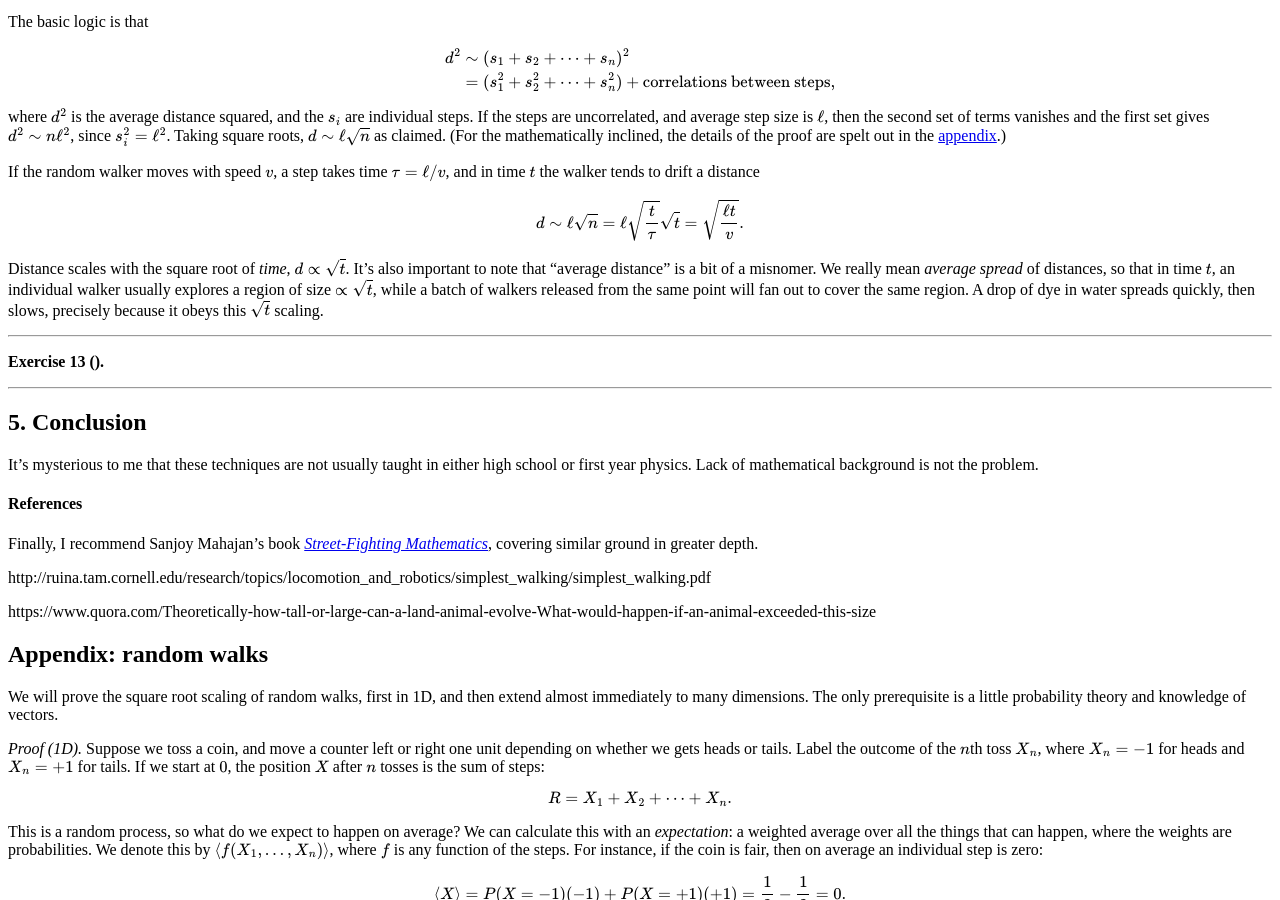
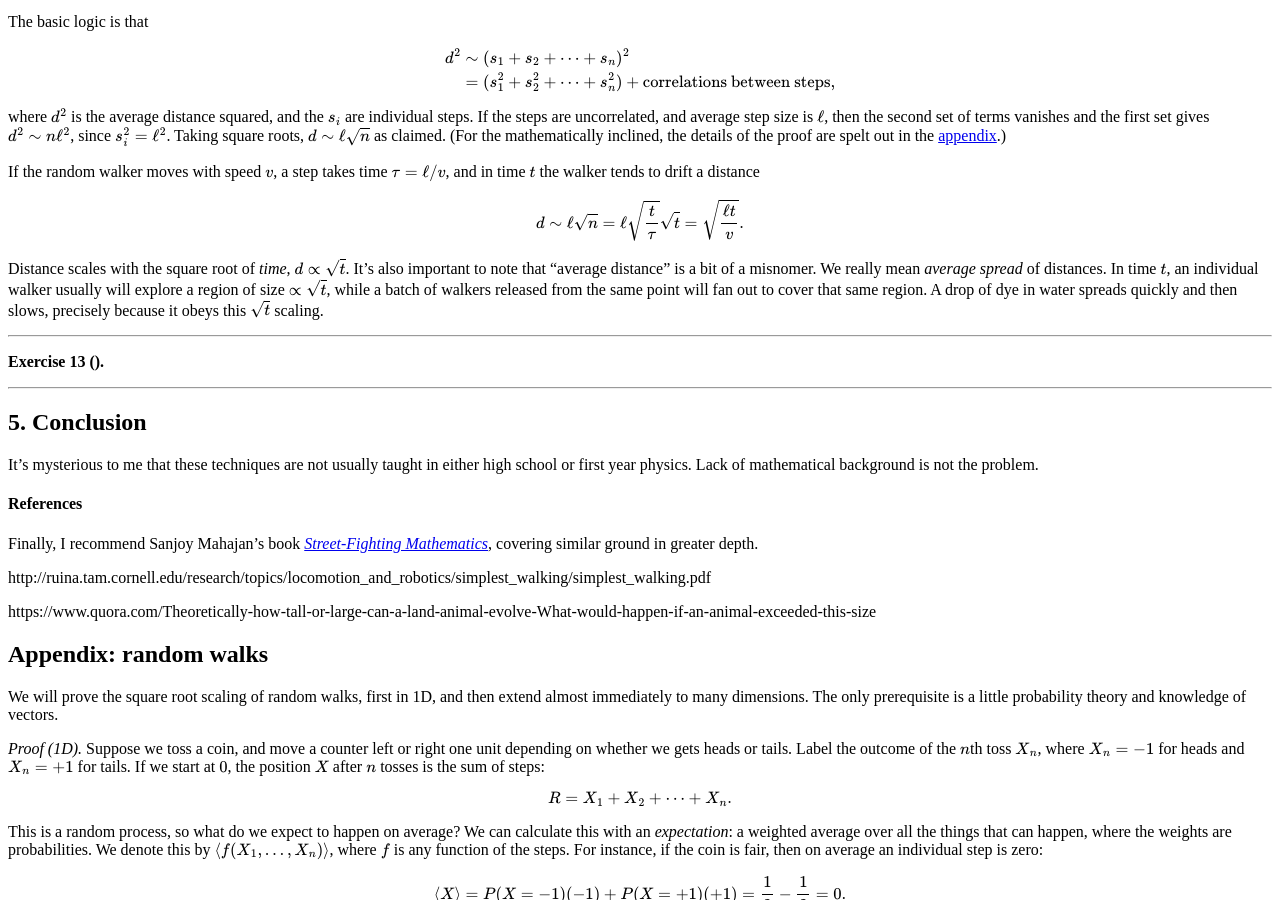
Before and after one commit to hapax/hapax.github.io, a Jekyll site: the page built from assets/simple-physics.md, in a window 1280 px wide and 900 px high, scrolled down 9271 px. Built offline with Jekyll 4.4.1, drawn with Linux system fonts in a browser that asks for light colours; our own code applies the rules of GitHub Pages for plain Markdown files; formulas are drawn with MathJax 3; a script that is not in the unit is left out.

Commit message:
Update simple-physics.md

```diff
--- a/assets/simple-physics.md
+++ b/assets/simple-physics.md
@@ -1018,12 +1018,13 @@ $$
 Distance scales with the square root of *time*, $d \propto \sqrt{t}$.
 It's also important to note that "average distance" is a bit of a
 misnomer.
-We really mean *average spread* of distances, so that in time $t$, an individual
-walker usually explores a region of size $\propto \sqrt{t}$, while a
+We really mean *average spread* of distances.
+In time $t$, an individual
+walker usually will explore a region of size $\propto \sqrt{t}$, while a
 batch of walkers released from the same point will fan out to cover
-the same region.
-A drop of dye in water spreads quickly, then slows, precisely because it
-obeys this $\sqrt{t}$ scaling.
+that same region.
+A drop of dye in water spreads quickly and then slows,
+precisely because it obeys this $\sqrt{t}$ scaling.
 
 ---
 
```
